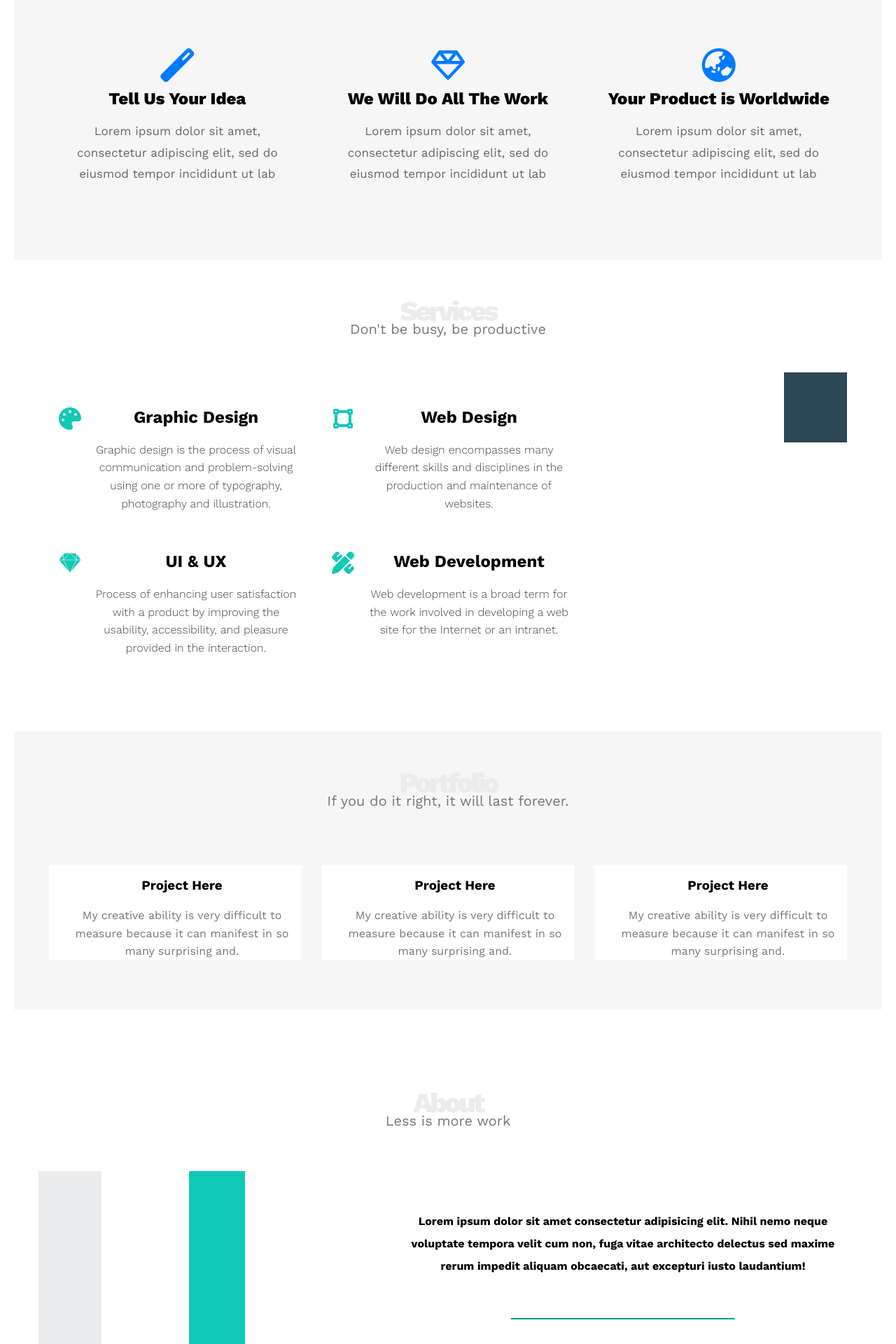
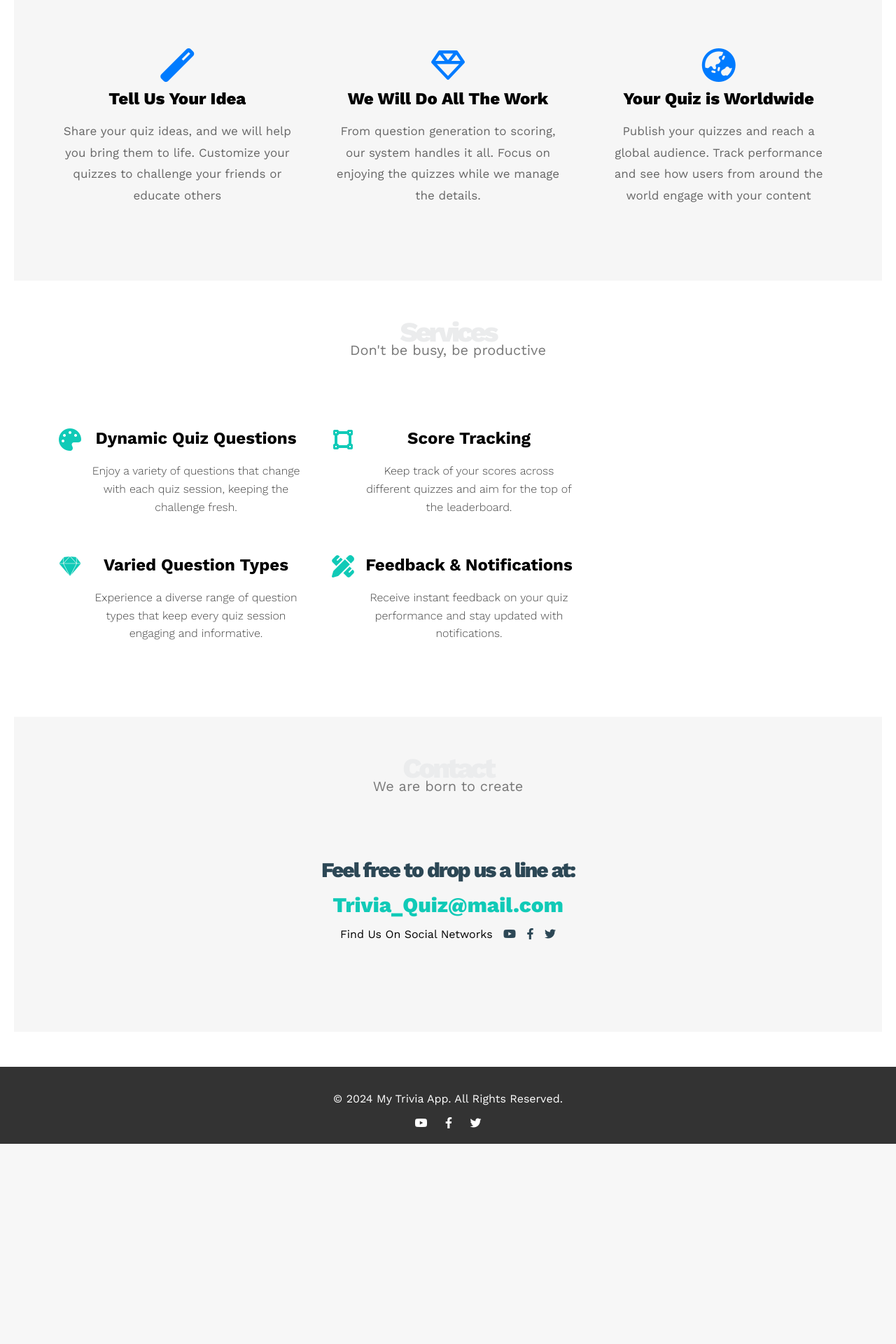
Before and after one commit to futuredeveloperofweb/TRIVIA_QUIZ, a Django app: page / in a window 1280 px wide. Shown: the part 857-2777 px from the top of the page at 70% size. After the commit the page ends 2491 px from the top, so only its background shows below. Run offline with Django 4.2, Linux system fonts and the light colour scheme.

Commit message:
add some html and css code to the app to make it look better

```diff
--- a/templates/base.html
+++ b/templates/base.html
@@ -21,8 +21,8 @@
                 <ul class="nav-links">
                     <li><a href="{% url 'home' %}">Home</a></li>
                     <li><a href="#services">Services</a></li>
-                    <li><a href="#portfolio">Portfolio</a></li>
-                    <li><a href="#about">About</a></li>
+                    <!-- <li><a href="#portfolio">Portfolio</a></li> -->
+                    <!-- <li><a href="#about">About</a></li> -->
                     <li><a href="#contact">Contact</a></li>
                     {% if user.is_authenticated %}
                         <li><a href="{% url 'quiz:quiz_list' %}">Quizzes</a></li>
--- a/templates/home.html
+++ b/templates/home.html
@@ -38,17 +38,19 @@
     <div class="feat">
       <i class="fas fa-magic fa-3x"></i>
       <h3>Tell Us Your Idea</h3>
-      <p>Lorem ipsum dolor sit amet, consectetur adipiscing elit, sed do eiusmod tempor incididunt ut lab</p>
+      <p>Share your quiz ideas, and we will help you bring them to life. Customize your quizzes to challenge your friends or educate others</p>
     </div>
     <div class="feat">
       <i class="far fa-gem fa-3x"></i>
       <h3>We Will Do All The Work</h3>
-      <p>Lorem ipsum dolor sit amet, consectetur adipiscing elit, sed do eiusmod tempor incididunt ut lab</p>
+      <p>From question generation to scoring, our system handles it all. Focus on enjoying the quizzes while we manage the details.
+
+      </p>
     </div>
     <div class="feat">
       <i class="fas fa-globe-asia fa-3x"></i>
-      <h3>Your Product is Worldwide</h3>
-      <p>Lorem ipsum dolor sit amet, consectetur adipiscing elit, sed do eiusmod tempor incididunt ut lab</p>
+      <h3>Your Quiz is Worldwide</h3>
+      <p>Publish your quizzes and reach a global audience. Track performance and see how users from around the world engage with your content</p>
     </div>
   </div>
 </div>
@@ -64,20 +66,18 @@
         <div class="srv">
           <i class="fas fa-palette fa-2x"></i>
           <div class="text">
-            <h3>Graphic Design</h3>
+            <h3>Dynamic Quiz Questions</h3>
             <p>
-              Graphic design is the process of visual communication and problem-solving using one or more of
-              typography, photography and illustration.
+              Enjoy a variety of questions that change with each quiz session, keeping the challenge fresh.
             </p>
           </div>
         </div>
         <div class="srv">
           <i class="fab fa-sketch fa-2x"></i>
           <div class="text">
-            <h3>UI & UX</h3>
+            <h3>Varied Question Types</h3>
             <p>
-              Process of enhancing user satisfaction with a product by improving the usability, accessibility, and
-              pleasure provided in the interaction.
+              Experience a diverse range of question types that keep every quiz session engaging and informative.
             </p>
           </div>
         </div>
@@ -88,35 +88,33 @@
         <div class="srv">
           <i class="fas fa-vector-square fa-2x"></i>
           <div class="text">
-            <h3>Web Design</h3>
+            <h3>Score Tracking</h3>
             <p>
-              Web design encompasses many different skills and disciplines in the production and maintenance of
-              websites.
+              Keep track of your scores across different quizzes and aim for the top of the leaderboard.
             </p>
           </div>
         </div>
         <div class="srv">
           <i class="fas fa-pencil-ruler fa-2x"></i>
           <div class="text">
-            <h3>Web Development</h3>
+            <h3>Feedback & Notifications</h3>
             <p>
-              Web development is a broad term for the work involved in developing a web site for the Internet or an
-              intranet.
+              Receive instant feedback on your quiz performance and stay updated with notifications.
             </p>
           </div>
         </div>
         <!-- End Services -->
       </div>
-      <div class="col">
+      <!-- <div class="col">
         <div class="image image-column">
         </div>
-      </div>
+      </div> -->
     </div>
   </div>
 </div>
 <!-- End Services -->
 <!--Start Portfolio-->
-<div class="portfolio" id="portfolio">
+<!-- <div class="portfolio" id="portfolio">
   <div class="container">
     <h2 class="special-heading">Portfolio</h2>
     <p>If you do it right, it will last forever.</p>
@@ -141,10 +139,10 @@
       </div>
     </div>
   </div>
-</div>
+</div> -->
 <!--End Portfolio-->
 <!--Start About-->
-<div class="about" id="about">
+<!-- <div class="about" id="about">
   <div class="container">
     <h2 class="special-heading">About</h2>
     <p>Less is more work</p>
@@ -165,7 +163,7 @@
       </div>
     </div>
   </div>
-</div>
+</div> -->
 <!--End About-->
 <!--Start Contact-->
 <div class="contact" id="contact">
@@ -174,7 +172,7 @@
      <p>We are born to create</p>
      <div class="info">
        <p class="label">Feel free to drop us a line at:</p>
-       <a href="mailto:leonagency@mail.com" class="link">leonagency@mail.com</a>
+       <a href="mailto:leonagency@mail.com" class="link">Trivia_Quiz@mail.com</a>
        <div class="social">
         Find Us On Social Networks
         <i class="fab fa-youtube"></i>
```
Also changed, not shown: db.sqlite3.
